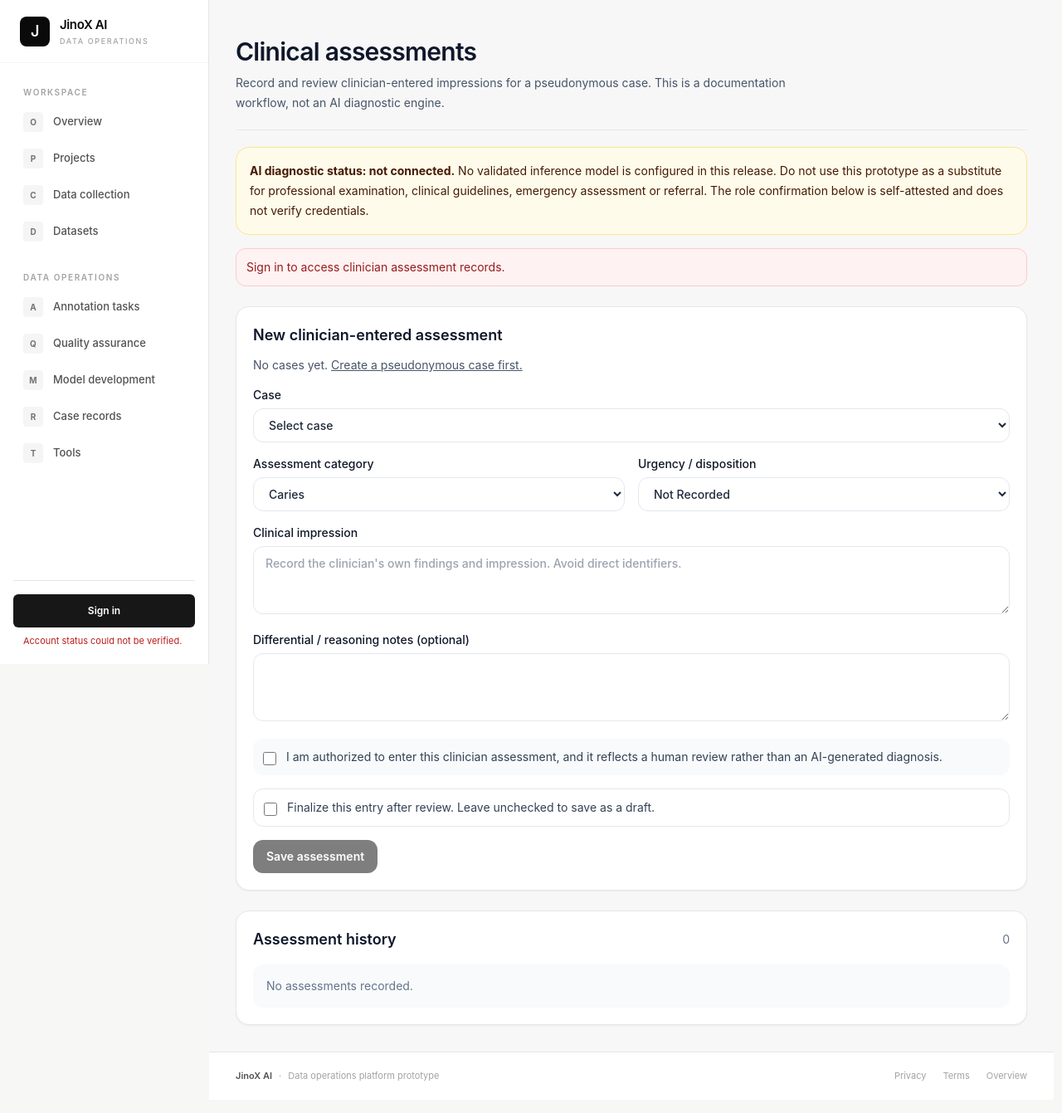
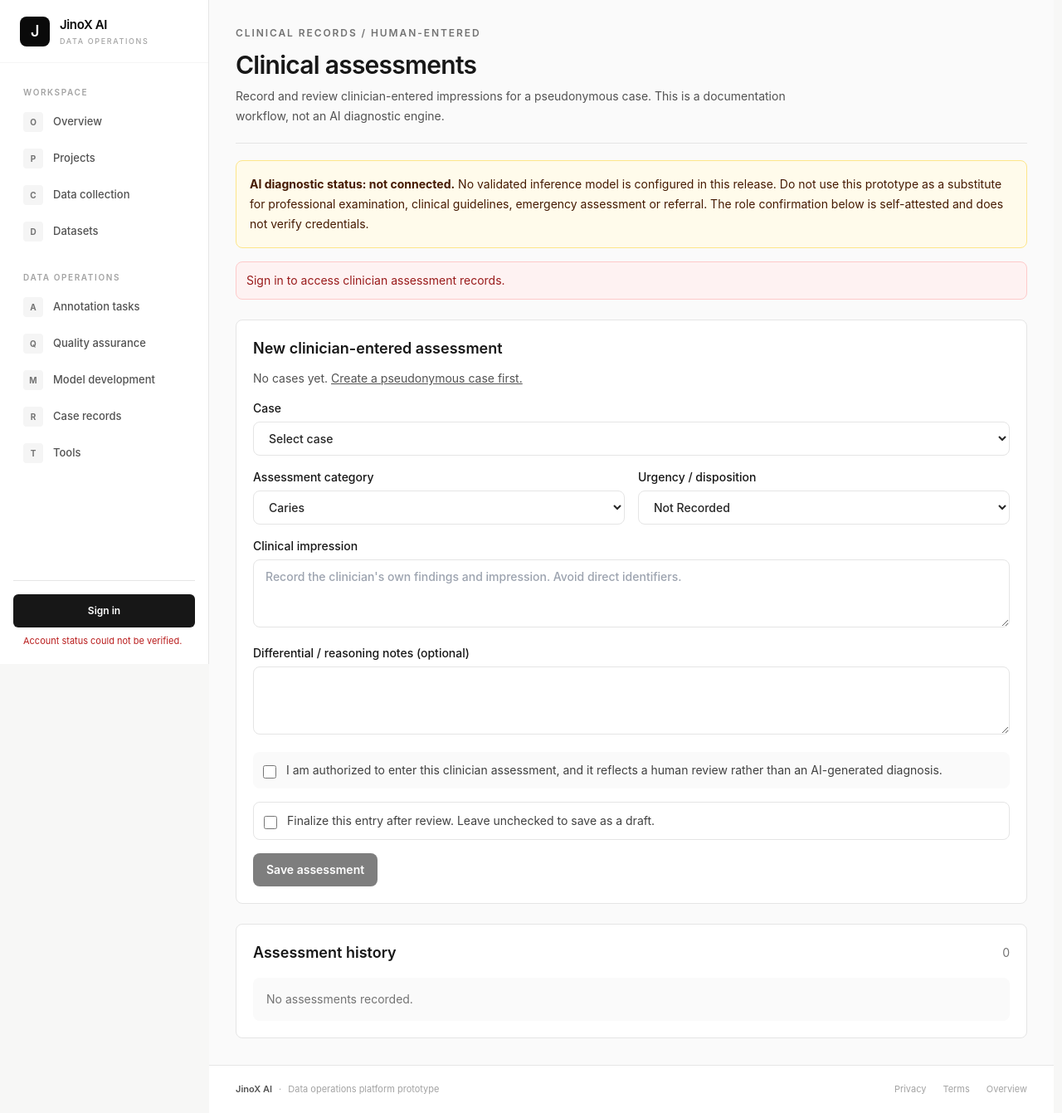
Before and after one commit to eltonarunga/jinox-v1.0, a Next.js app: page /diagnostics in a window 1280 px wide. Shown: the whole page at 83% size. Built offline with nearby package versions, Linux system fonts and the light colour scheme; no server answers.

Commit message:
Unify diagnostics workspace styling

```diff
--- a/app/diagnostics/page.tsx
+++ b/app/diagnostics/page.tsx
@@ -6,9 +6,9 @@ import { getSupabaseBrowserClient } from "@/lib/supabase/client";
 
 type CaseRecord = { id: string; case_code: string; county: string };
 type Assessment = { id: string; case_id: string; assessment_type: string; clinician_impression: string; differential_notes: string; urgency: string; status: string; assessed_on: string };
-const field = "mt-1.5 w-full rounded-xl border border-slate-200 bg-white px-3.5 py-2.5 text-sm text-slate-800 outline-none focus:border-slate-500 focus:ring-4 focus:ring-slate-900/5";
-const button = "inline-flex min-h-10 items-center justify-center rounded-xl bg-black px-4 py-2.5 text-sm font-semibold text-white disabled:opacity-50";
-const panel = "rounded-2xl border border-slate-200 bg-white p-5 shadow-sm";
+const field = "mt-1.5 w-full rounded-lg border border-neutral-200 bg-white px-3.5 py-2.5 text-sm text-neutral-800 outline-none focus:border-neutral-500 focus:ring-4 focus:ring-neutral-900/5";
+const button = "inline-flex min-h-10 items-center justify-center rounded-lg bg-black px-4 py-2.5 text-sm font-semibold text-white disabled:opacity-50";
+const panel = "rounded-lg border border-neutral-200 bg-white p-5 ";
 const types = ["caries","periodontal","oral_mucosa","fluorosis","endodontic","occlusion","other"] as const;
 const urgencyLevels = ["not_recorded","routine","prompt_review","urgent_review","emergency_referral"] as const;
 const pretty = (value: string) => value.replaceAll("_"," ").replace(/\b\w/g, (c) => c.toUpperCase());
@@ -89,25 +89,25 @@ export default function DiagnosticsWorkspacePage() {
     return record ? `${record.case_code} · ${record.county}` : "Case";
   };
 
-  return <main className="min-h-screen bg-[#f7f7f7] text-slate-900"><div className="mx-auto max-w-5xl px-4 py-8 sm:px-8">
-    <header className="border-b border-slate-200 pb-5"><h1 className="mt-3 text-3xl font-semibold tracking-tight">Clinical assessments</h1><p className="mt-2 max-w-2xl text-sm leading-6 text-slate-600">Record and review clinician-entered impressions for a pseudonymous case. This is a documentation workflow, not an AI diagnostic engine.</p></header>
-    <div className="mt-5 rounded-2xl border border-amber-200 bg-amber-50 p-4 text-sm leading-6 text-amber-950"><strong>AI diagnostic status: not connected.</strong> No validated inference model is configured in this release. Do not use this prototype as a substitute for professional examination, clinical guidelines, emergency assessment or referral. The role confirmation below is self-attested and does not verify credentials.</div>
-    {error && <p role="alert" className="mt-4 rounded-xl border border-red-200 bg-red-50 p-3 text-sm text-red-800">{error}</p>}
-    {notice && <p role="status" className="mt-4 rounded-xl border border-emerald-200 bg-emerald-50 p-3 text-sm text-emerald-900">{notice}</p>}
-    <section className={`${panel} mt-6`}><h2 className="text-lg font-semibold">New clinician-entered assessment</h2>{!cases.length && <p className="mt-3 text-sm text-slate-600">No cases yet. <Link className="underline" href="/data">Create a pseudonymous case first.</Link></p>}
+  return <main className="min-h-screen bg-neutral-50 text-neutral-900"><div className="mx-auto max-w-5xl px-4 py-8 sm:px-8">
+    <header className="border-b border-neutral-200 pb-5"><p className="text-xs font-semibold uppercase tracking-[.16em] text-neutral-500">CLINICAL RECORDS / HUMAN-ENTERED</p><h1 className="mt-3 text-3xl font-semibold tracking-tight">Clinical assessments</h1><p className="mt-2 max-w-2xl text-sm leading-6 text-neutral-600">Record and review clinician-entered impressions for a pseudonymous case. This is a documentation workflow, not an AI diagnostic engine.</p></header>
+    <div className="mt-5 rounded-lg border border-amber-200 bg-amber-50 p-4 text-sm leading-6 text-amber-950"><strong>AI diagnostic status: not connected.</strong> No validated inference model is configured in this release. Do not use this prototype as a substitute for professional examination, clinical guidelines, emergency assessment or referral. The role confirmation below is self-attested and does not verify credentials.</div>
+    {error && <p role="alert" className="mt-4 rounded-lg border border-red-200 bg-red-50 p-3 text-sm text-red-800">{error}</p>}
+    {notice && <p role="status" className="mt-4 rounded-lg border border-emerald-200 bg-emerald-50 p-3 text-sm text-emerald-900">{notice}</p>}
+    <section className={`${panel} mt-6`}><h2 className="text-lg font-semibold">New clinician-entered assessment</h2>{!cases.length && <p className="mt-3 text-sm text-neutral-600">No cases yet. <Link className="underline" href="/data">Create a pseudonymous case first.</Link></p>}
       <form onSubmit={submit} className="mt-4 grid gap-4 sm:grid-cols-2">
         <label className="text-sm font-medium sm:col-span-2">Case<select className={field} value={caseId} onChange={e=>setCaseId(e.target.value)} required><option value="">Select case</option>{cases.map(c=><option key={c.id} value={c.id}>{c.case_code} · {c.county}</option>)}</select></label>
         <label className="text-sm font-medium">Assessment category<select className={field} value={assessmentType} onChange={e=>setAssessmentType(e.target.value as (typeof types)[number])}>{types.map(t=><option key={t} value={t}>{pretty(t)}</option>)}</select></label>
         <label className="text-sm font-medium">Urgency / disposition<select className={field} value={urgency} onChange={e=>setUrgency(e.target.value as (typeof urgencyLevels)[number])}>{urgencyLevels.map(t=><option key={t} value={t}>{pretty(t)}</option>)}</select></label>
         <label className="text-sm font-medium sm:col-span-2">Clinical impression<textarea className={field} rows={3} required maxLength={3000} value={impression} onChange={e=>setImpression(e.target.value)} placeholder="Record the clinician's own findings and impression. Avoid direct identifiers." /></label>
         <label className="text-sm font-medium sm:col-span-2">Differential / reasoning notes (optional)<textarea className={field} rows={3} maxLength={5000} value={differential} onChange={e=>setDifferential(e.target.value)} /></label>
-        <label className="flex items-start gap-3 rounded-xl bg-slate-50 p-3 text-sm leading-5 text-slate-700 sm:col-span-2"><input type="checkbox" className="mt-1 size-4 accent-black" checked={attested} onChange={e=>setAttested(e.target.checked)} /><span>I am authorized to enter this clinician assessment, and it reflects a human review rather than an AI-generated diagnosis.</span></label>
-        <label className="flex items-start gap-3 rounded-xl border border-slate-200 p-3 text-sm leading-5 text-slate-700 sm:col-span-2"><input type="checkbox" className="mt-1 size-4 accent-black" checked={finalize} onChange={e=>setFinalize(e.target.checked)} /><span>Finalize this entry after review. Leave unchecked to save as a draft.</span></label>
+        <label className="flex items-start gap-3 rounded-lg bg-neutral-50 p-3 text-sm leading-5 text-neutral-700 sm:col-span-2"><input type="checkbox" className="mt-1 size-4 accent-black" checked={attested} onChange={e=>setAttested(e.target.checked)} /><span>I am authorized to enter this clinician assessment, and it reflects a human review rather than an AI-generated diagnosis.</span></label>
+        <label className="flex items-start gap-3 rounded-lg border border-neutral-200 p-3 text-sm leading-5 text-neutral-700 sm:col-span-2"><input type="checkbox" className="mt-1 size-4 accent-black" checked={finalize} onChange={e=>setFinalize(e.target.checked)} /><span>Finalize this entry after review. Leave unchecked to save as a draft.</span></label>
         <div className="sm:col-span-2"><button className={button} disabled={busy || !cases.length}>{busy ? "Saving…" : "Save assessment"}</button></div>
       </form>
     </section>
-    <section className={`${panel} mt-6`}><div className="flex items-center justify-between gap-3"><h2 className="text-lg font-semibold">Assessment history</h2><span className="text-sm text-slate-500">{assessments.length}</span></div>
-      {assessments.length ? <ul className="mt-3 divide-y divide-slate-100">{assessments.map(a=><li key={a.id} className="py-4"><div className="flex flex-wrap justify-between gap-2"><p className="font-semibold">{pretty(a.assessment_type)} · {caseName(a.case_id)}</p><span className="rounded-full border border-slate-200 px-2.5 py-1 text-xs">{pretty(a.status)}</span></div><p className="mt-2 whitespace-pre-wrap text-sm text-slate-700">{a.clinician_impression}</p>{a.differential_notes && <p className="mt-2 whitespace-pre-wrap text-sm text-slate-500">Notes: {a.differential_notes}</p>}<p className="mt-2 text-xs text-slate-500">{a.assessed_on} · Human-entered record · {pretty(a.urgency)}</p></li>)}</ul> : <p className="mt-4 rounded-xl bg-slate-50 p-4 text-sm text-slate-500">No assessments recorded.</p>}
+    <section className={`${panel} mt-6`}><div className="flex items-center justify-between gap-3"><h2 className="text-lg font-semibold">Assessment history</h2><span className="text-sm text-neutral-500">{assessments.length}</span></div>
+      {assessments.length ? <ul className="mt-3 divide-y divide-neutral-100">{assessments.map(a=><li key={a.id} className="py-4"><div className="flex flex-wrap justify-between gap-2"><p className="font-semibold">{pretty(a.assessment_type)} · {caseName(a.case_id)}</p><span className="rounded-full border border-neutral-200 px-2.5 py-1 text-xs">{pretty(a.status)}</span></div><p className="mt-2 whitespace-pre-wrap text-sm text-neutral-700">{a.clinician_impression}</p>{a.differential_notes && <p className="mt-2 whitespace-pre-wrap text-sm text-neutral-500">Notes: {a.differential_notes}</p>}<p className="mt-2 text-xs text-neutral-500">{a.assessed_on} · Human-entered record · {pretty(a.urgency)}</p></li>)}</ul> : <p className="mt-4 rounded-lg bg-neutral-50 p-4 text-sm text-neutral-500">No assessments recorded.</p>}
     </section>
   </div></main>;
 }
```
